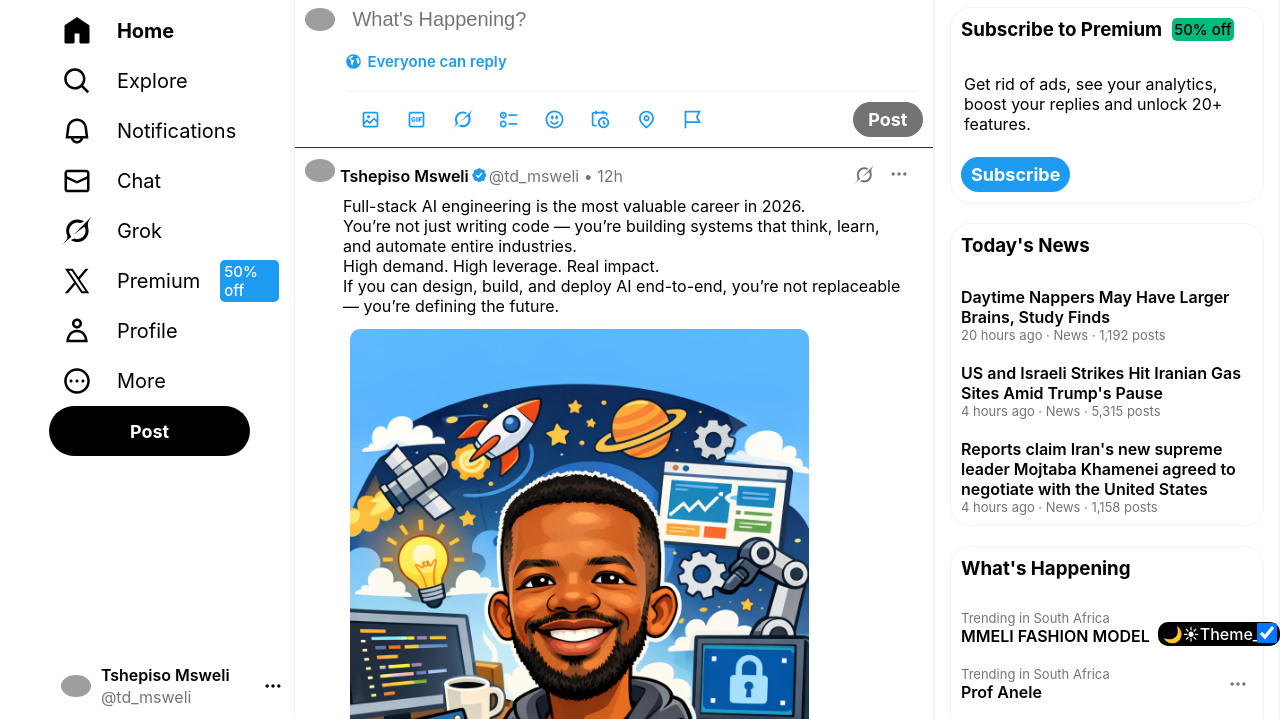
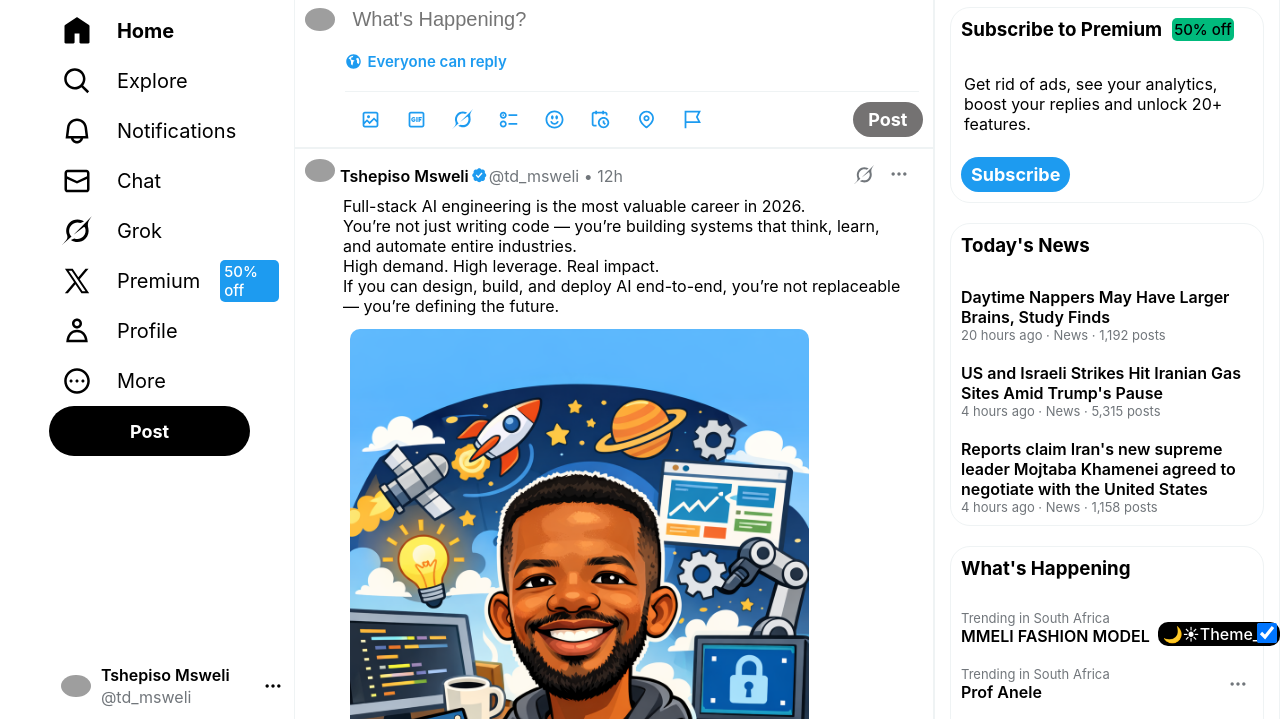
Before and after one commit to Tshepiso-D/Xtdmzaio, a plain HTML site: page index.html in a window 1280 px wide. Both pictures are taken after a click on the checkbox 1267 px from the left and 687 px from the top of the page. Shown: the part 54-773 px from the top of the page. Drawn offline with Linux system fonts and the light colour scheme; grey boxes are pictures that could not be loaded.

Commit message:
made a minor border alteration

```diff
--- a/style.css
+++ b/style.css
@@ -810,6 +810,10 @@
     background-color:rgb(116, 114, 114);
 }
 
+#darktoggle:checked~main section .post-prompt {
+    border-bottom:solid 1px #eff3f4;
+}
+
 #darktoggle:checked~main main-nav .main-nav-item .p{
     color:black
 }
```
